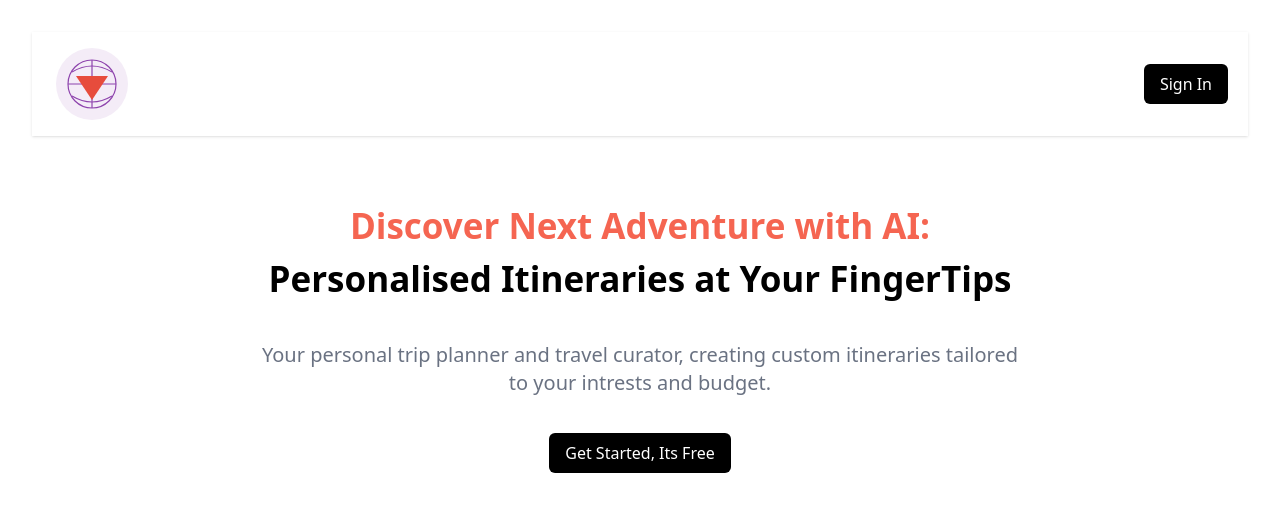
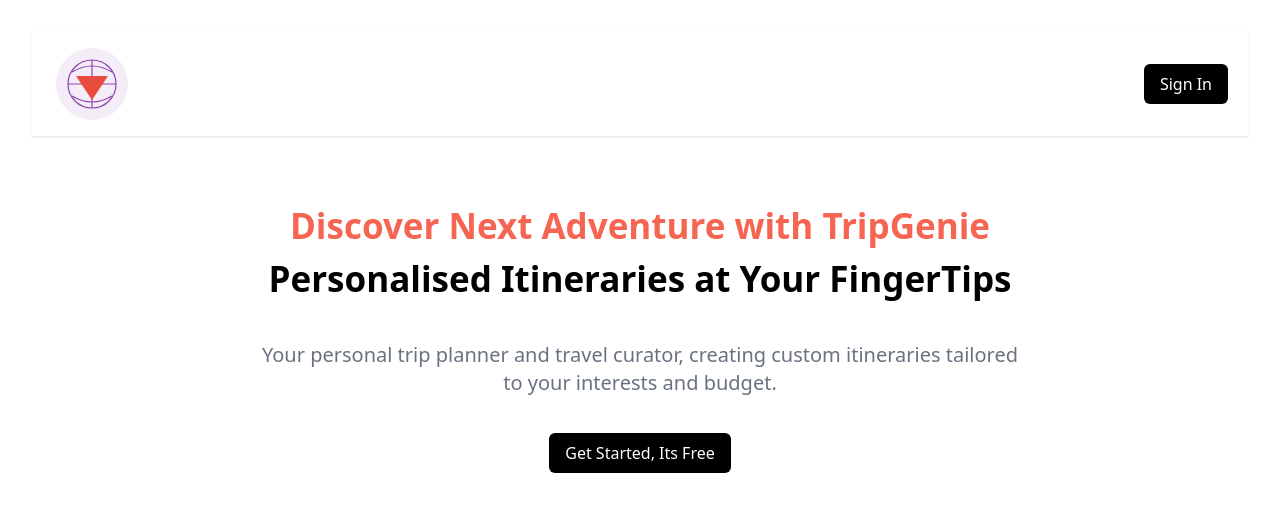
Before and after one commit to Prashanthpavudala/ai-trip-planner, a React (Vite) app: page / in a window 1280 px wide. Shown: the top 512 px of the page. Built offline with nearby package versions, Linux system fonts and the light colour scheme.

Commit message:
Text fix

```diff
--- a/src/components/custom/Hero.jsx
+++ b/src/components/custom/Hero.jsx
@@ -6,9 +6,9 @@
   return (
     <div className='flex flex-col items-center mx-56 gap-9'>
         <h1 className='font-extrabold text-[35px] text-center mt-16'>
-           <span className='text-[#f56551]'>Discover Next Adventure with AI:</span> <br></br> Personalised Itineraries at Your FingerTips
+           <span className='text-[#f56551]'>Discover Next Adventure with TripGenie</span> <br></br> Personalised Itineraries at Your FingerTips
         </h1>
-        <p className='text-xl text-gray-500 text-center'> Your personal trip planner and travel curator, creating custom itineraries tailored to your intrests and budget. </p>
+        <p className='text-xl text-gray-500 text-center'> Your personal trip planner and travel curator, creating custom itineraries tailored to your interests and budget. </p>
         <Link to={'/create-trip'}>
              <Button> Get Started, Its Free</Button>
         </Link>
```
